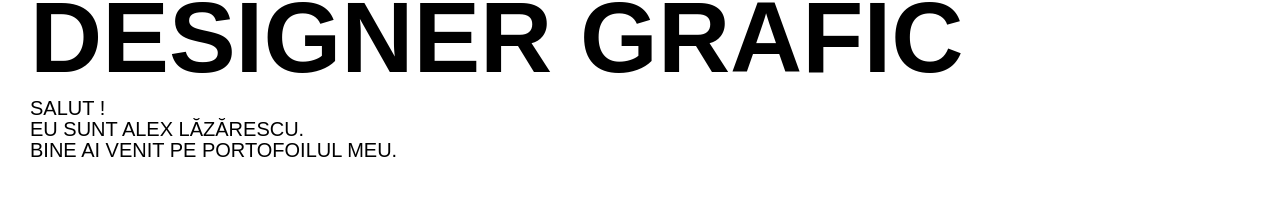
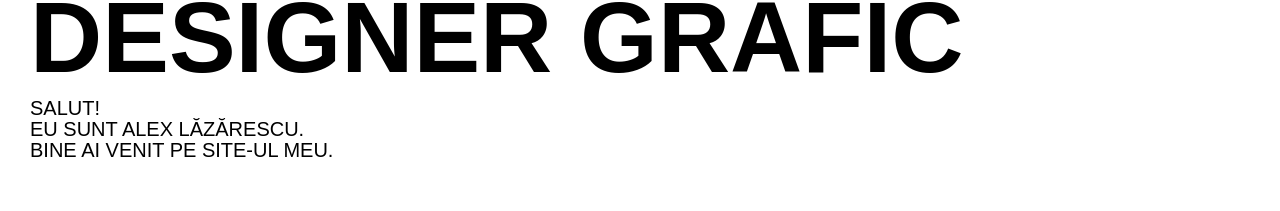
Before and after one commit to engineeredbyalex/alex-lazarescu, a Next.js app: page / in a window 1280 px wide. Shown: the part 262-473 px from the top of the page. Built offline with nearby package versions, Linux system fonts and the light colour scheme; what next-reveal would draw is missing.

Commit message:
18.11 final-build

```diff
--- a/components/sections/LandingPage.js
+++ b/components/sections/LandingPage.js
@@ -24,7 +24,7 @@ function LandingPage() {
                     </RevealWrapper>
                     <RevealWrapper delay={1600}>
                         <h5 className=' uppercase  text-[#000] leading-5  lg:leading-[1.3rem] font-light mb-5   text-left w-[100%]'>
-                            Salut ! <br /> Eu sunt Alex Lăzărescu. <br /> Bine ai venit pe portofoilul meu.
+                            Salut! <br /> Eu sunt Alex Lăzărescu. <br /> Bine ai venit pe site-ul meu.
                         </h5>
                     </RevealWrapper>
                 </div>
```
